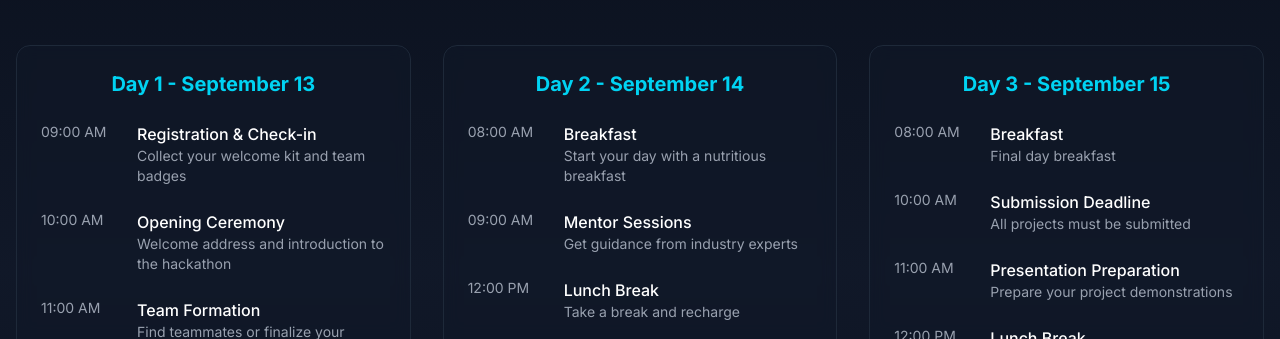
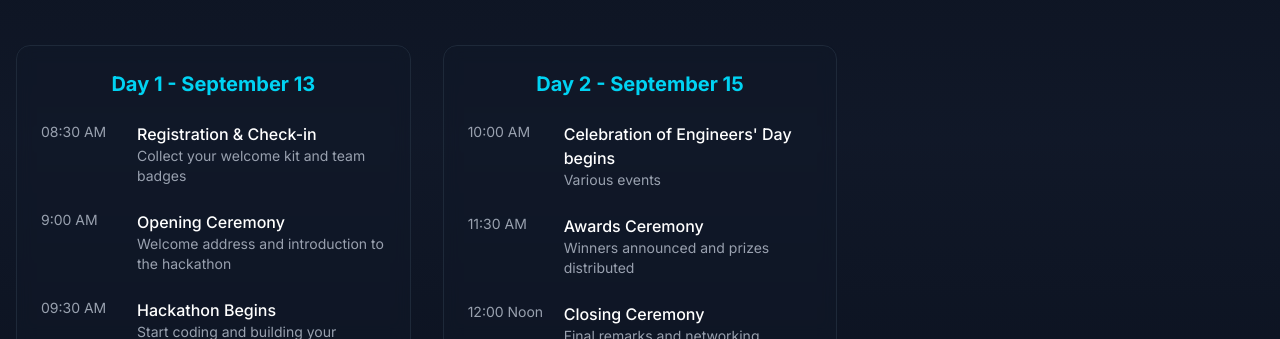
Before and after one commit to TheGreatVishal/Byte-the-AI-Hackathon, a Next.js app: page / in a window 1280 px wide. Shown: the part 2461-2800 px from the top of the page. Built offline with nearby package versions, Linux system fonts and the light colour scheme.

Commit message:
Update schedule-section.tsx

```diff
--- a/src/components/schedule-section.tsx
+++ b/src/components/schedule-section.tsx
@@ -3,51 +3,23 @@ export function ScheduleSection() {
     {
       day: "Day 1 - September 13",
       events: [
-        { time: "09:00 AM", title: "Registration & Check-in", description: "Collect your welcome kit and team badges" },
+        { time: "08:30 AM", title: "Registration & Check-in", description: "Collect your welcome kit and team badges" },
         {
-          time: "10:00 AM",
+          time: "9:00 AM",
           title: "Opening Ceremony",
           description: "Welcome address and introduction to the hackathon",
         },
-        { time: "11:00 AM", title: "Team Formation", description: "Find teammates or finalize your existing team" },
-        { time: "12:00 PM", title: "Lunch Break", description: "Networking lunch provided for all participants" },
-        { time: "01:00 PM", title: "Hackathon Begins", description: "Start coding and building your solutions" },
-        {
-          time: "04:00 PM",
-          title: "Workshop: AI Fundamentals",
-          description: "Learn essential AI concepts and techniques",
-        },
-        { time: "07:00 PM", title: "Dinner", description: "Refuel with a delicious dinner" },
-        { time: "08:00 PM", title: "Hacking Continues", description: "Continue working on your projects" },
+        { time: "09:30 AM", title: "Hackathon Begins", description: "Start coding and building your solutions" },
+        { time: "05:30 PM", title: "Hackathon Ends", description: "Submit the developed solution" },
+        { time: "06:00 PM", title: "Evaluation of solutions", description: "Judges evaluate all submissions" },
       ],
     },
     {
-      day: "Day 2 - September 14",
+      day: "Day 2 - September 15",
       events: [
-        { time: "08:00 AM", title: "Breakfast", description: "Start your day with a nutritious breakfast" },
-        { time: "09:00 AM", title: "Mentor Sessions", description: "Get guidance from industry experts" },
-        { time: "12:00 PM", title: "Lunch Break", description: "Take a break and recharge" },
-        { time: "02:00 PM", title: "Mid-way Check-in", description: "Share your progress with mentors" },
-        {
-          time: "04:00 PM",
-          title: "Workshop: Deploying AI Models",
-          description: "Learn how to deploy your AI solutions",
-        },
-        { time: "07:00 PM", title: "Dinner", description: "Evening meal and networking" },
-        { time: "08:00 PM", title: "Hacking Continues", description: "Keep building and refining your projects" },
-      ],
-    },
-    {
-      day: "Day 3 - September 15",
-      events: [
-        { time: "08:00 AM", title: "Breakfast", description: "Final day breakfast" },
-        { time: "10:00 AM", title: "Submission Deadline", description: "All projects must be submitted" },
-        { time: "11:00 AM", title: "Presentation Preparation", description: "Prepare your project demonstrations" },
-        { time: "12:00 PM", title: "Lunch Break", description: "Last lunch of the hackathon" },
-        { time: "01:00 PM", title: "Project Presentations", description: "Present your solutions to the judges" },
-        { time: "04:00 PM", title: "Judging & Deliberation", description: "Judges evaluate all submissions" },
-        { time: "05:00 PM", title: "Awards Ceremony", description: "Winners announced and prizes distributed" },
-        { time: "06:00 PM", title: "Closing Ceremony", description: "Final remarks and networking" },
+        {time: "10:00 AM", title: "Celebration of Engineers' Day begins", description: "Various events" },
+        { time: "11:30 AM", title: "Awards Ceremony", description: "Winners announced and prizes distributed" },
+        { time: "12:00 Noon", title: "Closing Ceremony", description: "Final remarks and networking" },
       ],
     },
   ]
```
